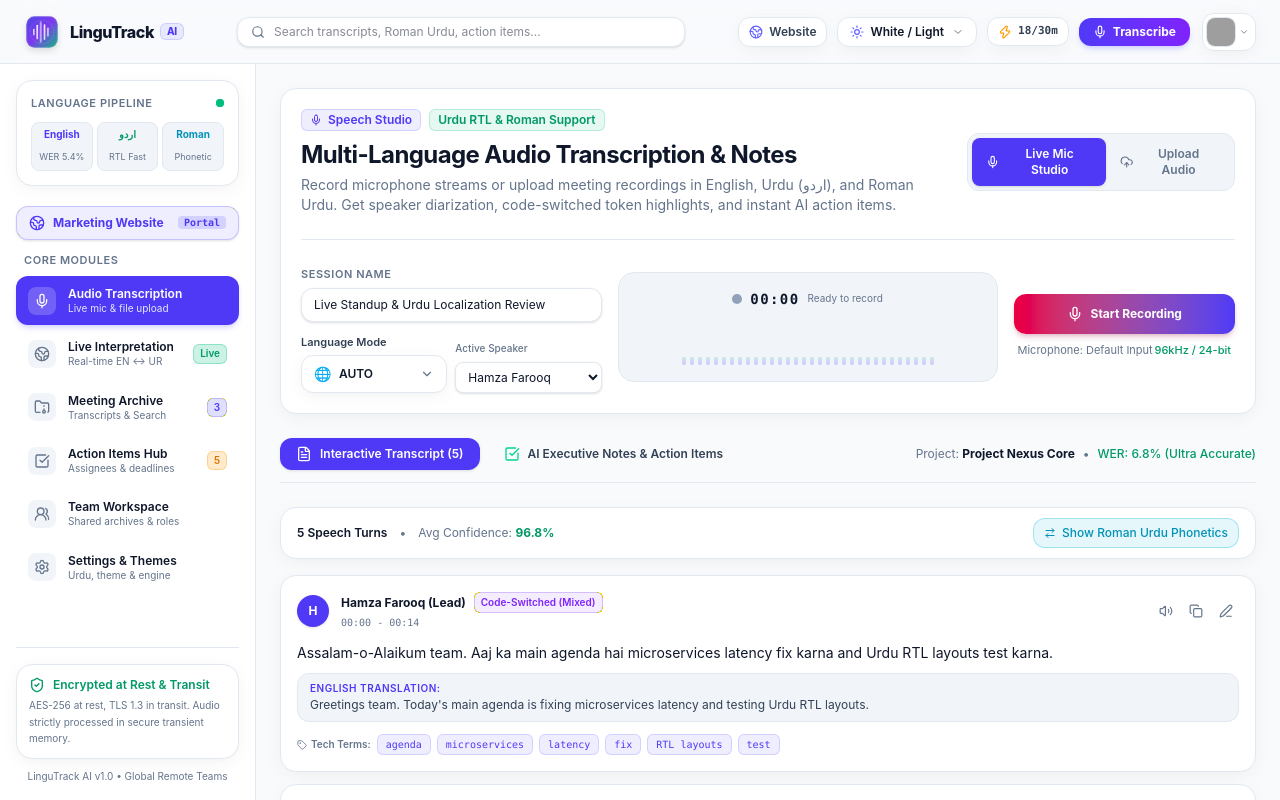
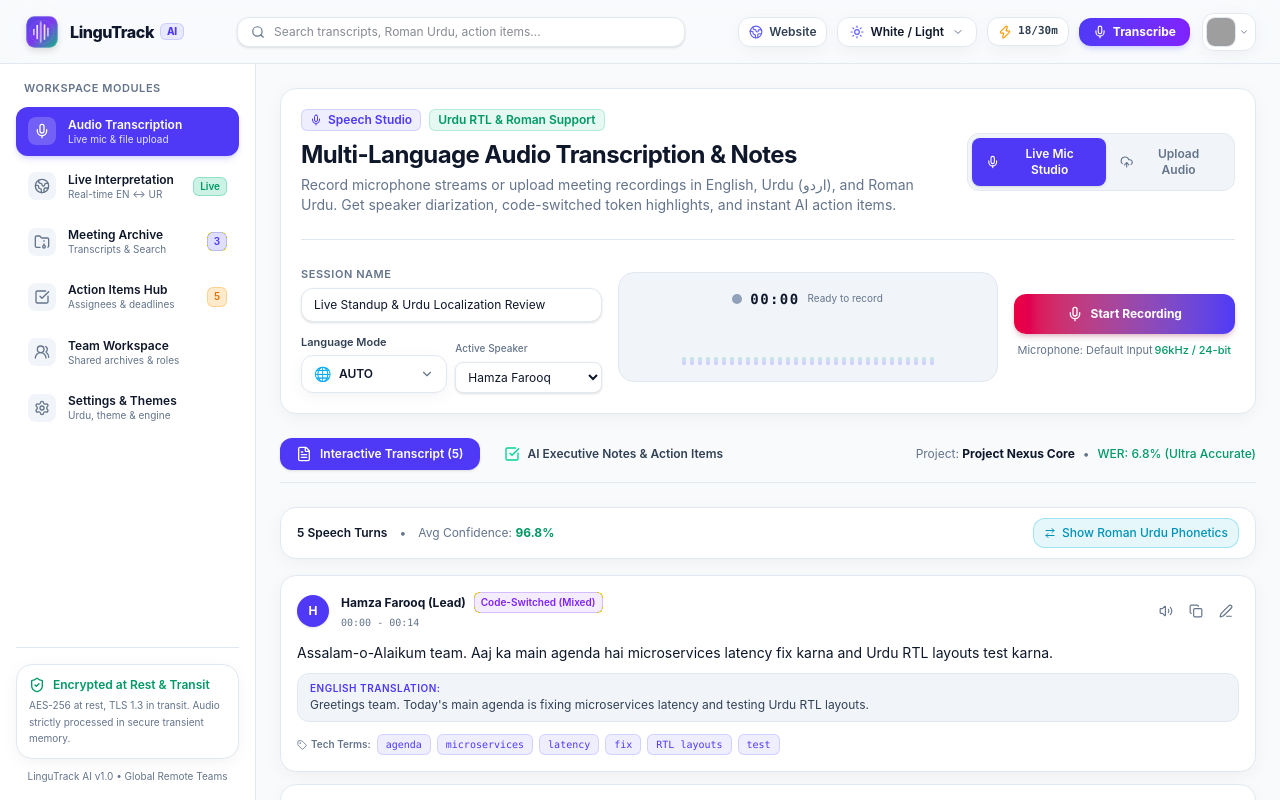
Before and after one commit to Abdulrahman50ab/lingutrackai, a React (Vite) app: page / in a window 1280 px wide. Both pictures are taken after a click on the button "Launch App". Built offline with nearby package versions, Linux system fonts and the light colour scheme; grey boxes are pictures that could not be loaded; a web font is replaced by a local one.

Commit message:
fix(ui): remove Language Pipeline card and Marketing button from sidebar

```diff
--- a/src/components/layout/Sidebar.tsx
+++ b/src/components/layout/Sidebar.tsx
@@ -66,47 +66,11 @@ export const Sidebar: React.FC = () => {
 
   return (
     <aside className="w-64 h-full flex-shrink-0 flex flex-col justify-between overflow-y-auto overflow-x-hidden border-r border-theme bg-sidebar-theme p-4 select-none transition-colors">
-      <div className="space-y-5">
-        {/* Quick Language Engine Status Indicator */}
-        <div className="rounded-2xl border border-theme bg-card-theme p-3.5 shadow-sm">
-          <div className="flex items-center justify-between">
-            <span className="text-[11px] font-semibold uppercase tracking-wider text-theme-muted">Language Pipeline</span>
-            <span className="flex h-2 w-2 relative">
-              <span className="animate-ping absolute inline-flex h-full w-full rounded-full bg-emerald-400 opacity-75"></span>
-              <span className="relative inline-flex rounded-full h-2 w-2 bg-emerald-500"></span>
-            </span>
-          </div>
-          <div className="mt-2.5 grid grid-cols-3 gap-1 text-center">
-            <div className="rounded-lg bg-card-subtle-theme py-1 px-1 border border-theme">
-              <span className="block text-[10px] font-bold text-indigo-600 dark:text-indigo-400">English</span>
-              <span className="text-[9px] text-theme-muted">WER 5.4%</span>
-            </div>
-            <div className="rounded-lg bg-card-subtle-theme py-1 px-1 border border-theme">
-              <span className="block text-[10px] font-bold text-emerald-600 dark:text-emerald-400 font-urdu">اردو</span>
-              <span className="text-[9px] text-theme-muted">RTL Fast</span>
-            </div>
-            <div className="rounded-lg bg-card-subtle-theme py-1 px-1 border border-theme">
-              <span className="block text-[10px] font-bold text-cyan-600 dark:text-cyan-400">Roman</span>
-              <span className="text-[9px] text-theme-muted">Phonetic</span>
-            </div>
-          </div>
-        </div>
-
+      <div className="space-y-4">
         {/* Navigation Modules */}
-        <nav className="space-y-1">
-          <button
-            onClick={() => setActiveTab('landing')}
-            className="w-full flex items-center justify-between gap-2 rounded-xl border border-indigo-500/30 bg-indigo-500/10 px-3 py-2 text-xs font-bold text-indigo-600 dark:text-indigo-400 hover:bg-indigo-500/20 transition-all shadow-sm mb-3"
-          >
-            <div className="flex items-center gap-2">
-              <Globe2 className="h-4 w-4" />
-              <span>Marketing Website</span>
-            </div>
-            <span className="text-[10px] rounded bg-indigo-500/20 px-1.5 py-0.2 font-mono">Portal</span>
-          </button>
-
+        <nav className="space-y-1.5">
           <div className="px-2 pb-1 text-[11px] font-semibold uppercase tracking-wider text-theme-muted">
-            Core Modules
+            Workspace Modules
           </div>
           {navItems.map((item) => {
             const Icon = item.icon;
```
